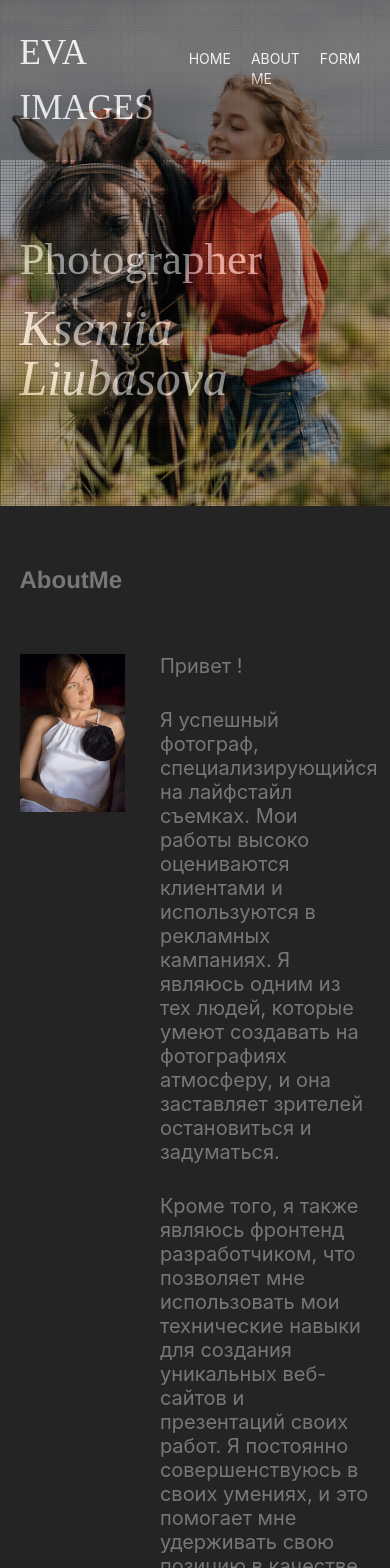
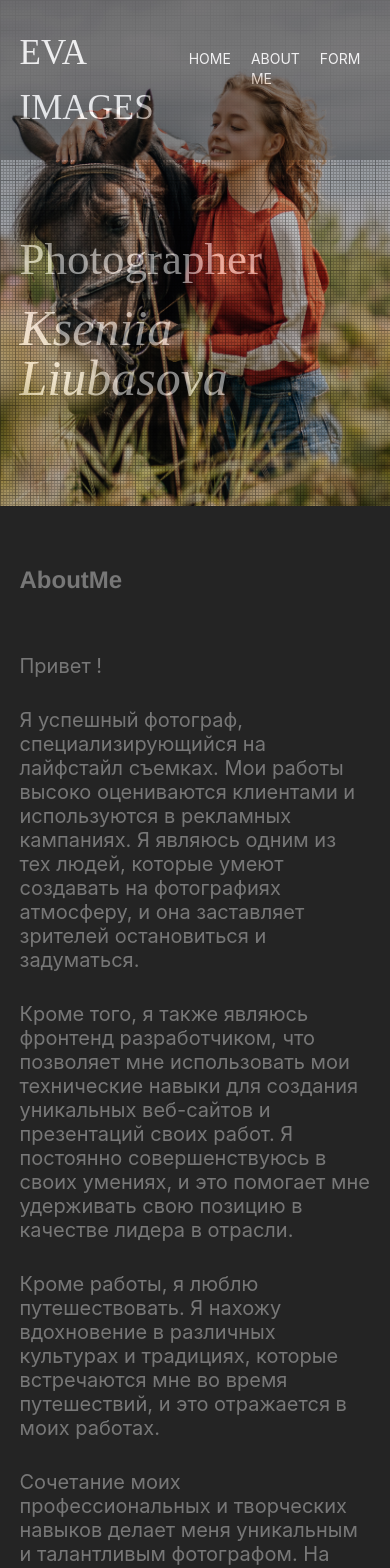
Before and after one commit to evakerrigan/eva-images, a React (Vite) app: page /about-me in a window 390 px wide. Shown: the top 1568 px of the page. Built offline with nearby package versions, Linux system fonts and the light colour scheme; a web font is replaced by a local one.

Commit message:
refactor: change style aboutme

```diff
--- a/src/components/AboutMe/AboutMe.scss
+++ b/src/components/AboutMe/AboutMe.scss
@@ -49,3 +49,18 @@
   border-bottom: none;
 
 }
+
+@media (max-width: 800px) {
+  .about-wrapper {
+    flex-wrap: wrap;
+    justify-content: space-around;
+  }
+
+  .about-photo-wrapper {
+    width: 80%;
+  }
+
+  .about-text {
+    width: 100%;
+  }
+}
```
